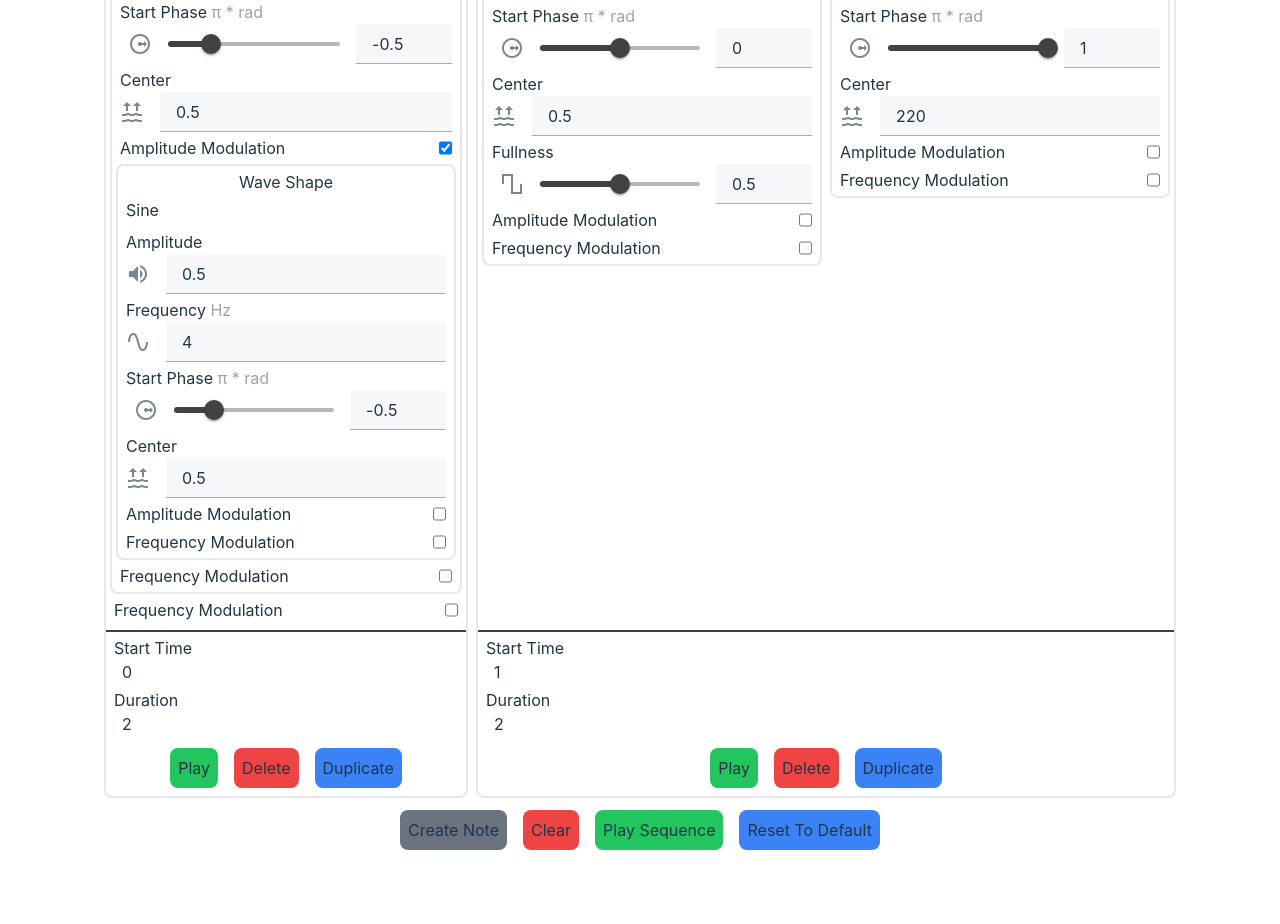
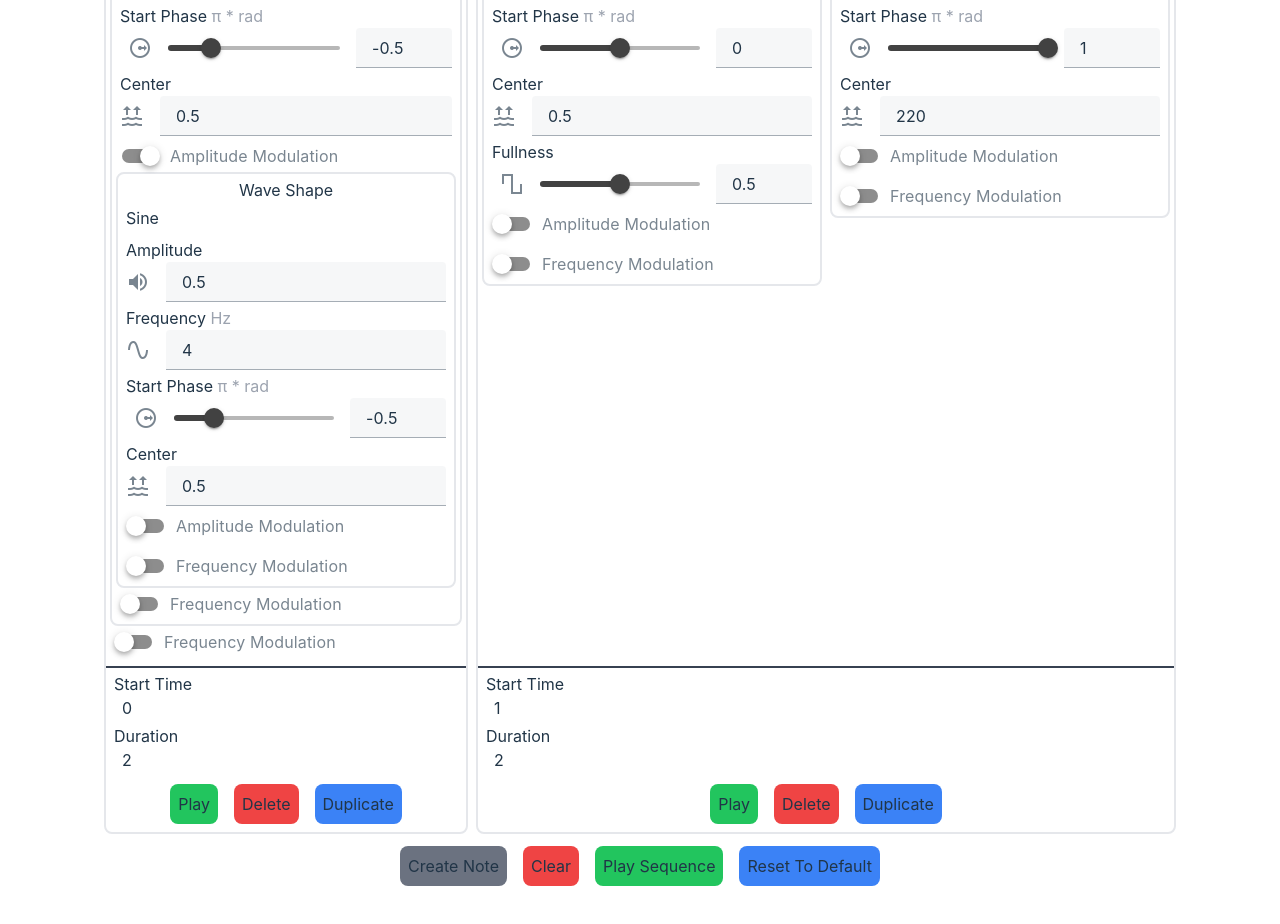
Before and after one commit to Oriery/cos_7, a Vue app: page / in a window 1280 px wide. Shown: the part 660-1584 px from the top of the page. Before the commit the page ends 1550 px from the top, so only its background shows below. Built offline with nearby package versions, Linux system fonts and the light colour scheme.

Commit message:
add switches

```diff
--- a/src/components/Wave.vue
+++ b/src/components/Wave.vue
@@ -63,31 +63,26 @@
         :prepend-icon="propsOfWave[prop].icon"
       ></v-text-field>
     </div>
-    <div :class="freqMod && amplitudeMod ? 'flex flex-row' : ''">
+    <div :class="'mt-2 ' + (freqMod && amplitudeMod ? 'flex flex-row' : '')">
       <div>
-        <div class="flex justify-between m-1 mx-2 gap-x-2">
-          <label :for="'amp-mod' + wave.id" class="grow text-start">{{ propsOfWave['amplitudeMod'].name }}</label>
-          <input
-            :id="'amp-mod' + wave.id"
-            type="checkbox"
-            v-model="amplitudeModIsOn"
-            class="px-2"
-          >
-        </div>
+        <v-switch
+          v-model="amplitudeModIsOn"
+          hide-details
+          :label="propsOfWave['amplitudeMod'].name"
+          class="mx-2 my-n4"
+        ></v-switch>
         <WaveComponent v-if="amplitudeModIsOn" :wave="amplitudeMod!" class="border-2 rounded-lg m-1"/>
       </div>
       <div>
-        <div class="flex justify-between m-1 mx-2 gap-x-2">
-          <label :for="'freq-mod' + wave.id" class="grow text-start">{{ propsOfWave['freqMod'].name }}</label>
-          <input
-            :id="'freq-mod' + wave.id"
-            type="checkbox"
-            v-model="freqModIsOn"
-            class="px-2"
-          >
-        </div>
+        <v-switch
+          v-model="freqModIsOn"
+          hide-details
+          :label="propsOfWave['freqMod'].name"
+          class="mx-2 my-n4"
+        ></v-switch>
         <WaveComponent v-if="freqModIsOn" :wave="freqMod!" class="border-2 rounded-lg m-1"/>
       </div>
+      <div v-if="!freqModIsOn" class="h-2"></div>
     </div>
   </div>
 </template>
```
